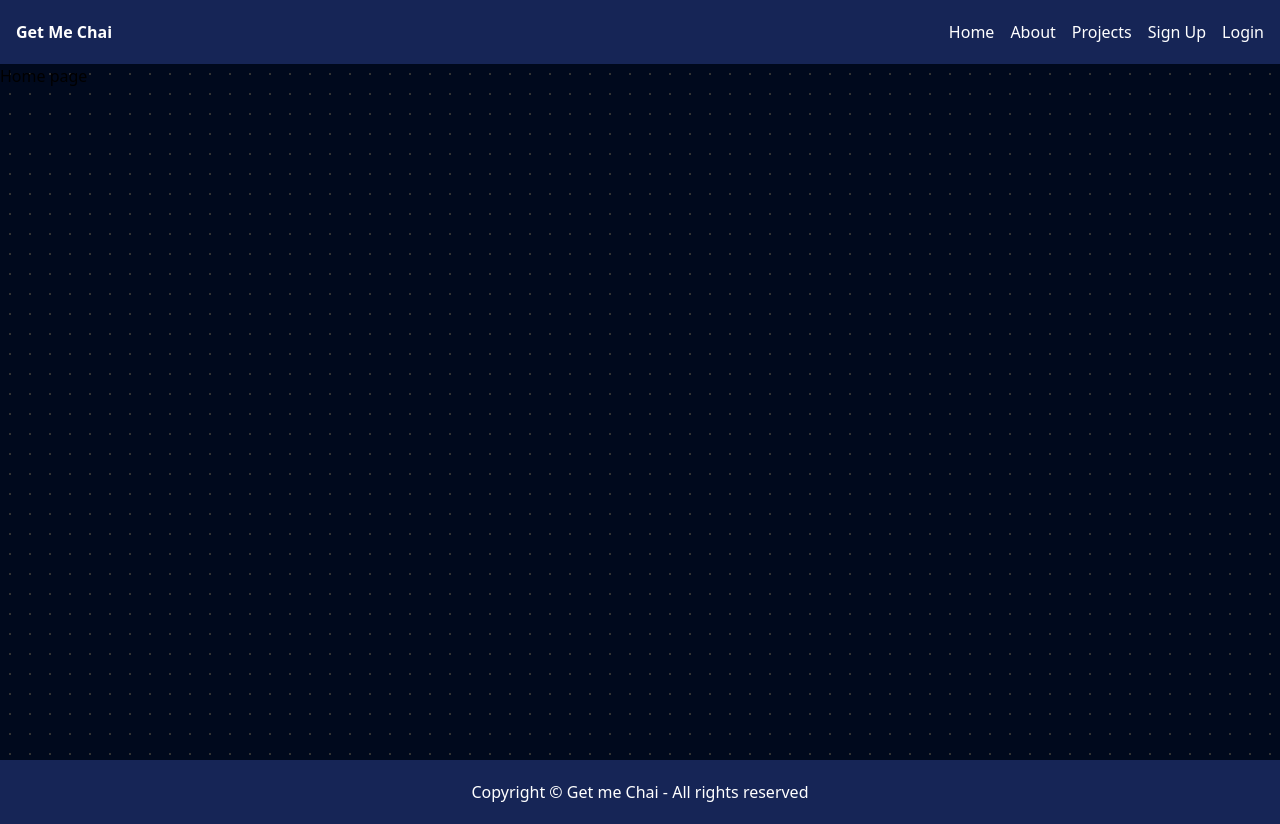
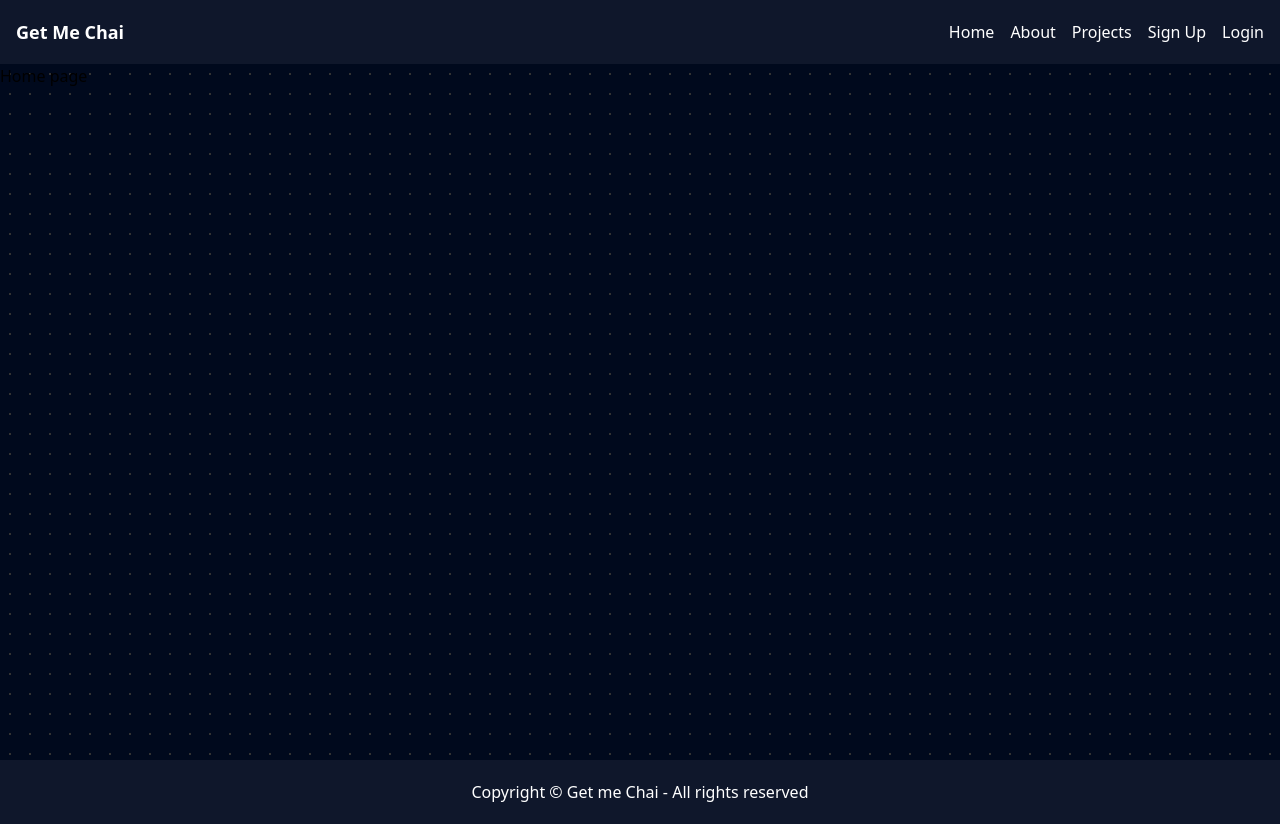
Before and after one commit to s-afrid/getmechai, a Next.js app: page / in a window 1280 px wide. Built offline with nearby package versions, Linux system fonts and the light colour scheme.

Commit message:
fix: update background color of Navbar and Footer components

```diff
--- a/app/components/Footer.js
+++ b/app/components/Footer.js
@@ -2,7 +2,7 @@ import React from 'react'
 
 const Footer = () => {
   return (
-    <footer className='bg-blue-950 text-white flex justify-center px-4 h-16 items-center'>
+    <footer className='bg-slate-900 text-white flex justify-center px-4 h-16 items-center'>
       <p className='text-center'>Copyright &copy; Get me Chai - All rights reserved</p>
     </footer>
   )
--- a/app/components/Navbar.js
+++ b/app/components/Navbar.js
@@ -2,8 +2,8 @@ import React from 'react'
 
 const Navbar = () => {
   return (
-    <nav className='bg-blue-950 text-white flex justify-between px-4 h-16 items-center'>
-        <div className="logo font-bold">Get Me Chai</div>
+    <nav className='bg-slate-900 text-white flex justify-between px-4 h-16 items-center'>
+        <div className="logo font-bold text-lg">Get Me Chai</div>
         <ul className='flex justify-between gap-4'>
             <li>Home</li>
             <li>About</li>
```
